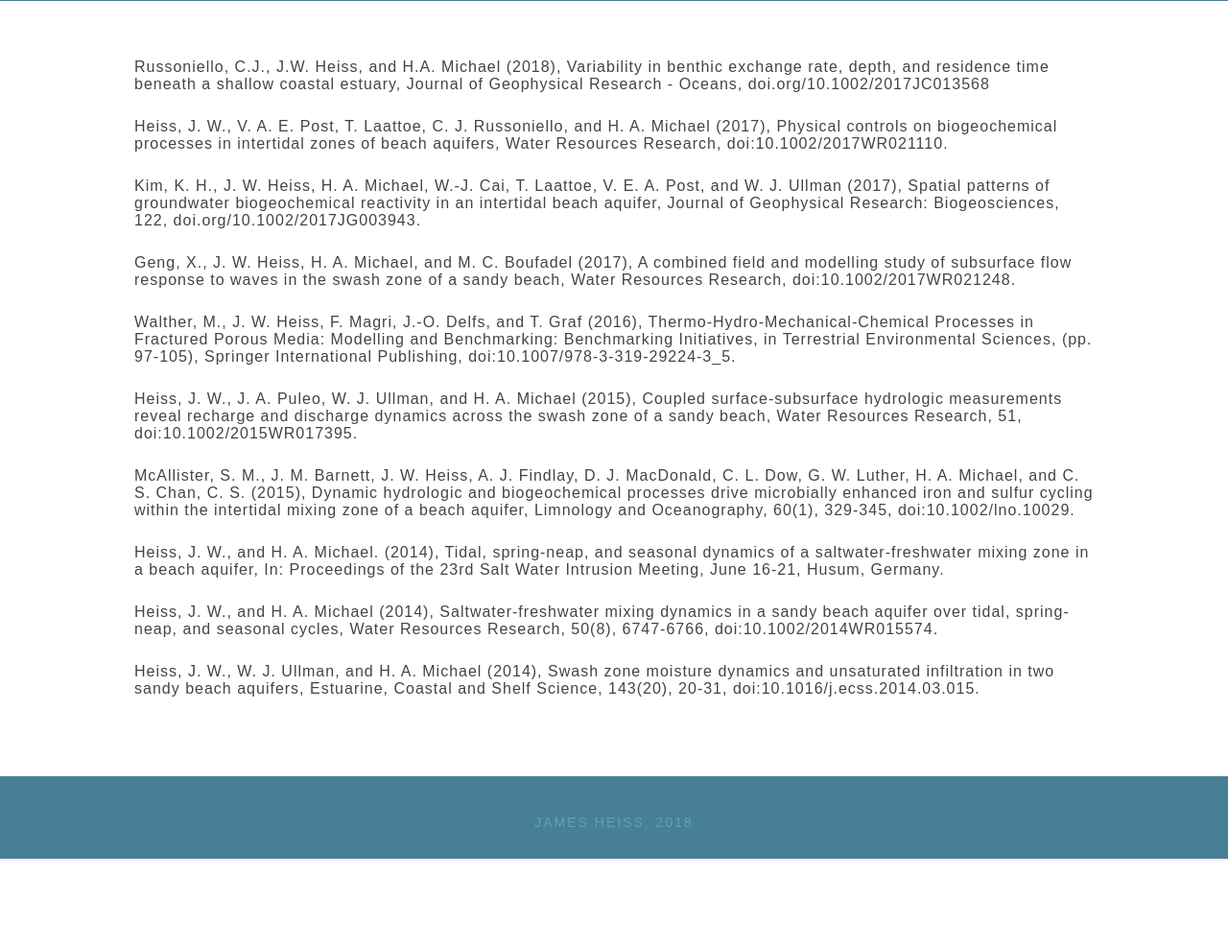
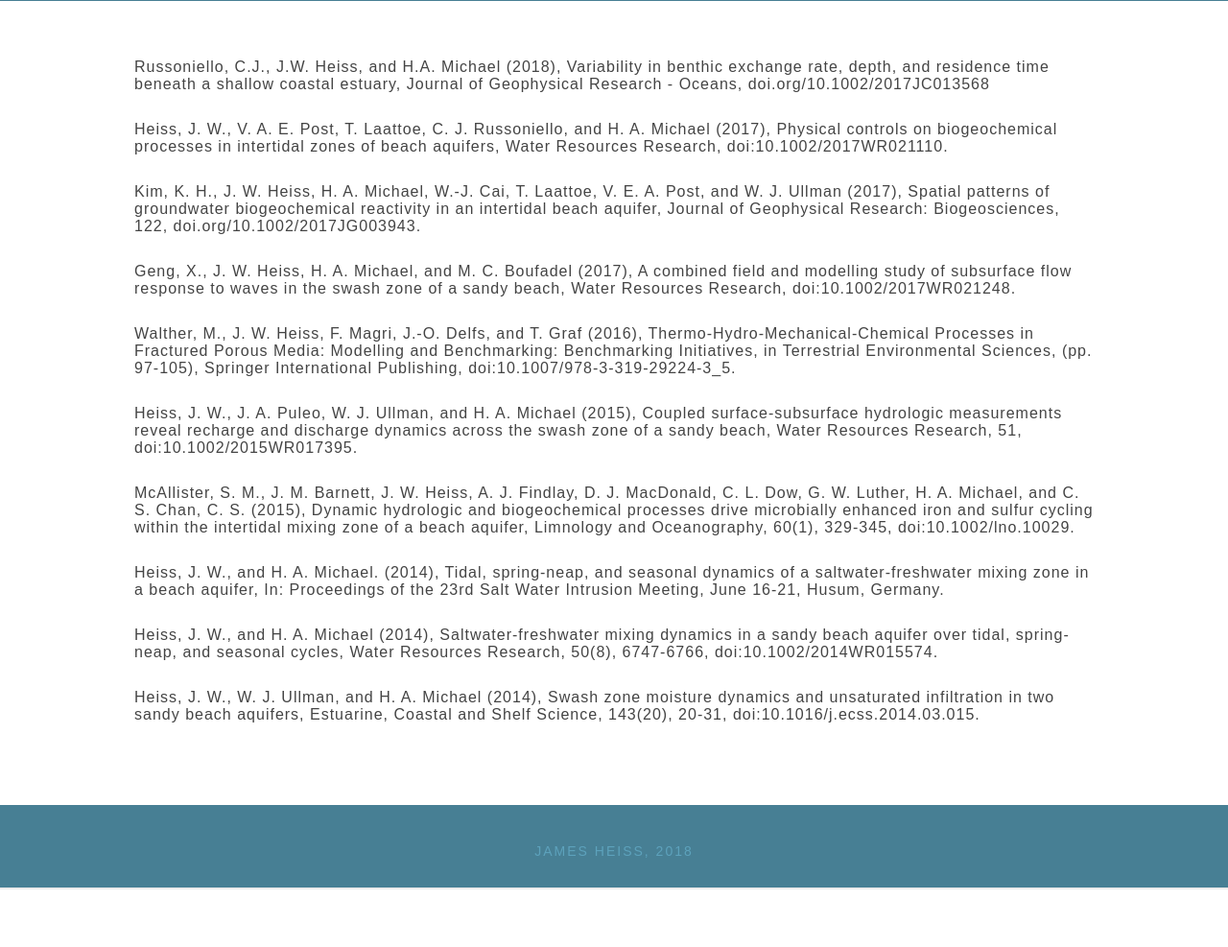
Before and after one commit to jwheiss/jwheiss.github.io, a PHP site: page /publications.html in a window 1280 px wide. Shown: the part 435-1422 px from the top of the page at 96% size. Before the commit the page ends 1332 px from the top, so only its background shows below. Run offline with PHP 8.4, Linux system fonts and the light colour scheme; some web fonts are replaced.

Commit message:
Add files via upload

```diff
--- a/resources/main.css
+++ b/resources/main.css
@@ -182,7 +182,7 @@ a:hover {
 #content-inner h2 {
 	margin: 0;
 	padding: 0;
-	margin-bottom: 8;
+	margin-bottom: 11;
 	text-transform: none;
 	color: #444444;
 	letter-spacing: 1px;
@@ -192,7 +192,7 @@ a:hover {
 #content-inner h3 {
 	margin: 0;
 	padding: 0;
-	margin-bottom: 8;
+	margin-bottom: 11;
 	color: #444444;
 	letter-spacing: 1px;
 	font-size: 16;
```
